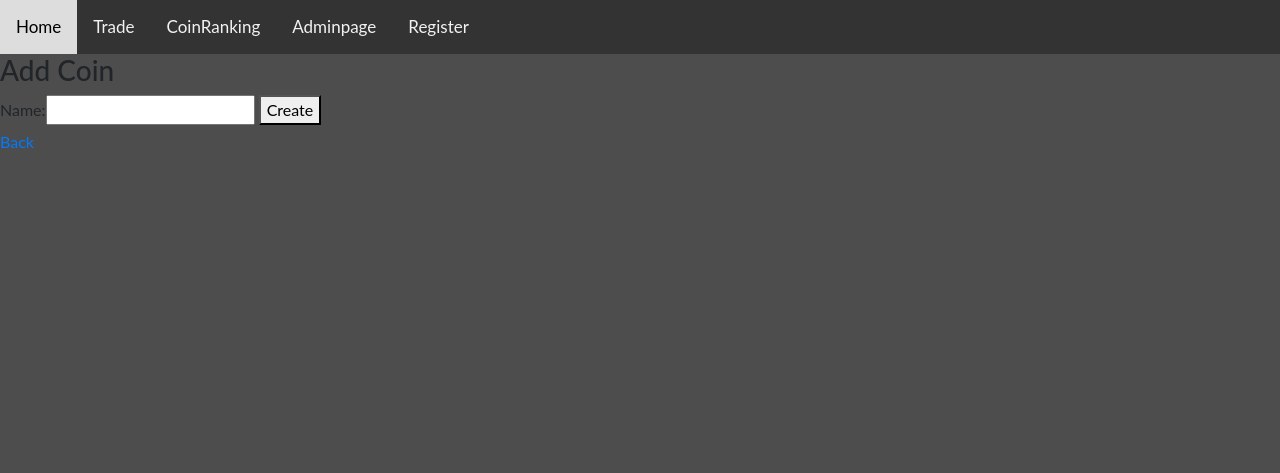
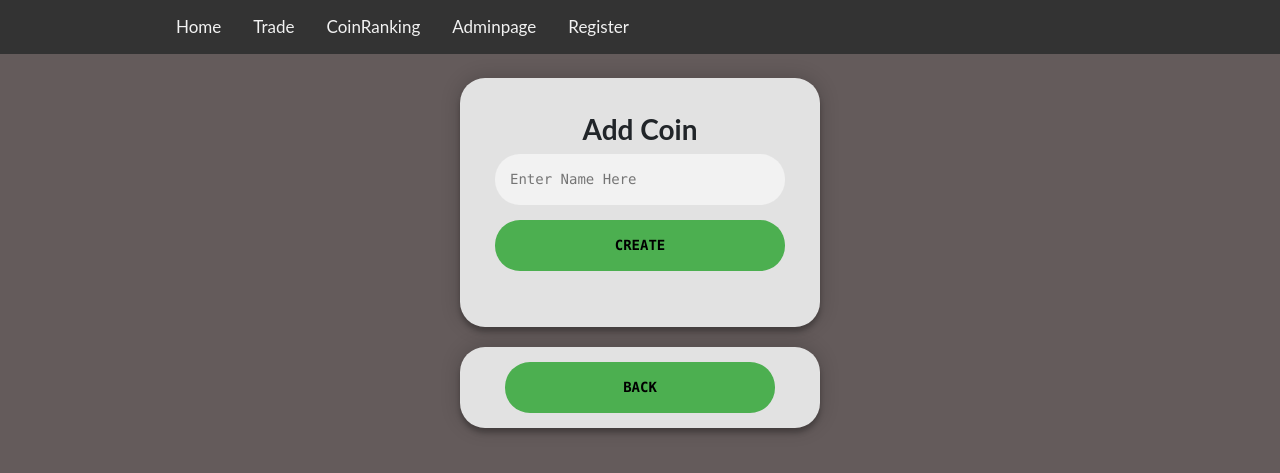
Before and after one commit to canberkeh/Cryptopapers_Project, a Django app: page /coinrank/create_new_coin in a window 1280 px wide. Shown: the top 473 px of the page. Run offline with Django 3.2, Linux system fonts and the light colour scheme; some libraries are stand-ins or nearby versions.

Commit message:
Template update - coinrank, create_new_coin

```diff
--- a/coinrank/forms/new_listing_form.py
+++ b/coinrank/forms/new_listing_form.py
@@ -4,4 +4,7 @@ from coinrank.models import CoinRanking
 class CoinrankForm(forms.ModelForm):
     class Meta:
         model = CoinRanking
+        widgets = {
+            'name': forms.TextInput(attrs={'placeholder': 'Enter Name Here' }),
+        }
         exclude = ['is_approved', 'like', 'dislike', 'hodl', 'total_points', 'comment']
--- /dev/null
+++ b/static/form.css
@@ -0,0 +1,74 @@
+.form {
+    position: relative;
+    z-index: 1;
+    background: #e2e2e2;
+    max-width: 360px;
+    margin: 0 auto 20px;
+    padding: 35px;
+    text-align: center;
+    box-shadow: 0 0 20px 0 rgba(0, 0, 0, 0.2), 0 5px 5px 0 rgba(0, 0, 0, 0.24);
+    border-radius: 25px;
+}
+
+.form input {
+    font-family: 'Lucida Console';
+    outline: 0;
+    background: #f2f2f2;
+    width: 100%;
+    border: 0;
+    margin: 0 0 15px;
+    padding: 15px;
+    box-sizing: border-box;
+    font-size: 14px;
+    border-radius: 25px;
+}
+
+.form button {
+    font-family: 'Lucida Console';
+    text-transform: uppercase;
+    outline: 0;
+    background: #4CAF50;
+    width: 100%;
+    border: 0;
+    padding: 15px;
+    color: black;
+    font-size: 14px;
+    -webkit-transition: all 0.3 ease;
+    transition: all 0.3 ease;
+    cursor: pointer;
+    border-radius: 25px;
+}
+
+.form button:hover, .form button:active, .form button:focus {
+    background: #43A047;
+}
+
+.back {
+    position: relative;
+    z-index: 1;
+    background: #e2e2e2;
+    max-width: 360px;
+    margin: 0 auto 100px;
+    padding: 15px;
+    text-align: center;
+    box-shadow: 0 0 20px 0 rgba(0, 0, 0, 0.2), 0 5px 5px 0 rgba(0, 0, 0, 0.24);
+    border-radius: 25px;
+}
+.back-button {
+    font-family: 'Lucida Console';
+    text-transform: uppercase;
+    outline: 0;
+    background: #4CAF50;
+    width: 82%;
+    border: 0;
+    padding: 15px;
+    color: black;
+    font-size: 14px;
+    -webkit-transition: all 0.3 ease;
+    transition: all 0.3 ease;
+    cursor: pointer;
+    border-radius: 25px;
+}
+.back button:hover, .back button:active, .back button:focus {
+    background: #43A047;
+}
--- a/static/trading.css
+++ b/static/trading.css
@@ -1,6 +1,6 @@
 body {
     font-family: "Lato", sans-serif;
-    background-color: rgb(77, 77, 77);
+    background-color: rgb(100, 91, 91);
   }
   .main {
     /* margin-left: 160px; Same as the width of the sidenav */
--- a/templates/coinrank/create_new_coin.html
+++ b/templates/coinrank/create_new_coin.html
@@ -1,10 +1,16 @@
 {% extends "whitepapers_blog/base.html"%}
 {% block content %}
-<form method='POST'>
-    <h3> Add Coin </h3>
-    {% csrf_token %}
-    {{ create_new_coin }}
-    <button type='submit' method='post'>Create</button>
-</form>
-<a class="button" href="/coinrank">Back</a>
+<div class="main w-75 mx-auto my-4">
+    <form method='POST' class="form">
+        <h3><b>Add Coin</b></h3>
+        {% csrf_token %}
+        {{ create_new_coin.name }}
+        <br>
+        <button type='submit' method='post'><b>Create</b></button>
+        <br><br>
+    </form>
+    <div class="back">
+        <a href="/coinrank"><button class="back-button"><b>Back</b></button></a>
+    </div>
+</div>
 {% endblock content %}
--- a/templates/whitepapers_blog/base.html
+++ b/templates/whitepapers_blog/base.html
@@ -11,16 +11,20 @@
     <link rel="stylesheet" href="https://cdnjs.cloudflare.com/ajax/libs/font-awesome/4.7.0/css/font-awesome.min.css">
     <link rel="stylesheet" type="text/css" href="{% static 'trading.css' %}" />
     <link rel="stylesheet" type="text/css" href="{% static 'navbar.css' %}" />
+    <link rel="stylesheet" type="text/css" href="{% static 'buttons.css' %}" />
+    <link rel="stylesheet" type="text/css" href="{% static 'form.css' %}" />
     <title>Crypto Papers</title>
 </head>
 
 <body>
     <div class="topnav" id="myTopnav">
-        <a href="{% url 'index' %}">Home</a>
-        <a href="/trade">Trade</a>
-        <a href="/coinrank">CoinRanking</a>
-        <a href="{% url 'admin:index' %}">Adminpage</a>
-        <a href="{% url 'whitepapers_blog:register'%}}">Register</a>
+        <div class="main w-75 mx-auto">
+            <a href="{% url 'index' %}">Home</a>
+            <a href="/trade">Trade</a>
+            <a href="/coinrank">CoinRanking</a>
+            <a href="{% url 'admin:index' %}">Adminpage</a>
+            <a href="{% url 'whitepapers_blog:register'%}}">Register</a>
+        </div>
     </div>
     <div class="wrapper">
         {% block content %}
```
Also changed, not shown: static/buttons.css (added, +31 -0 lines), templates/coinrank/coinrank.html (+9 -9 lines), static/icons/comment.png (added), static/icons/down.png (added), static/icons/rocket.png (added), static/icons/sum.png (added), static/icons/up.png (added).
